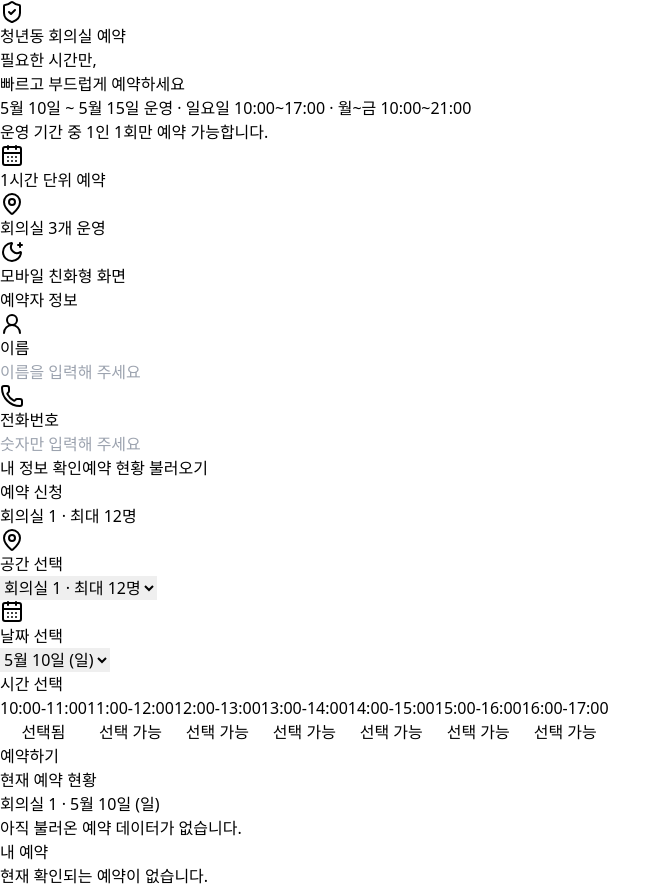
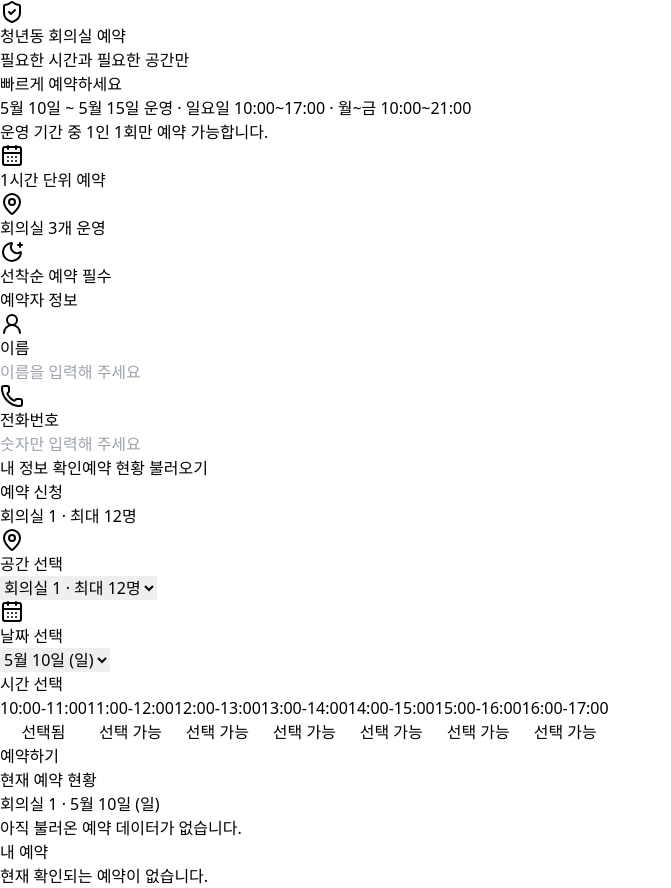
Before and after one commit to ddddei/meeting-room-reservation, a React (Vite) app: page / in a window 1280 px wide. Shown: the whole page, without its empty margins (0-671 px from the left). Built offline with nearby package versions, Linux system fonts and the light colour scheme.

Commit message:
Sentence fix

```diff
--- a/src/App.tsx
+++ b/src/App.tsx
@@ -364,9 +364,9 @@ export default function ReservationLandingPage() {
           </div>
 
           <h1 className="mt-6 text-4xl font-bold leading-tight tracking-tight sm:text-5xl md:text-6xl">
-            필요한 시간만,
+            필요한 시간과 필요한 공간만
             <br />
-            빠르고 부드럽게 예약하세요
+            빠르게 예약하세요
           </h1>
 
           <p className="mx-auto mt-5 max-w-2xl text-sm leading-7 text-white/70 sm:text-base">
@@ -378,7 +378,7 @@ export default function ReservationLandingPage() {
           <div className="mt-6 flex flex-wrap justify-center gap-3">
             <Pill icon={<CalendarDays className="h-4 w-4" />}>1시간 단위 예약</Pill>
             <Pill icon={<MapPin className="h-4 w-4" />}>회의실 3개 운영</Pill>
-            <Pill icon={<MoonStar className="h-4 w-4" />}>모바일 친화형 화면</Pill>
+            <Pill icon={<MoonStar className="h-4 w-4" />}>선착순 예약 필수</Pill>
           </div>
         </header>
 
```
